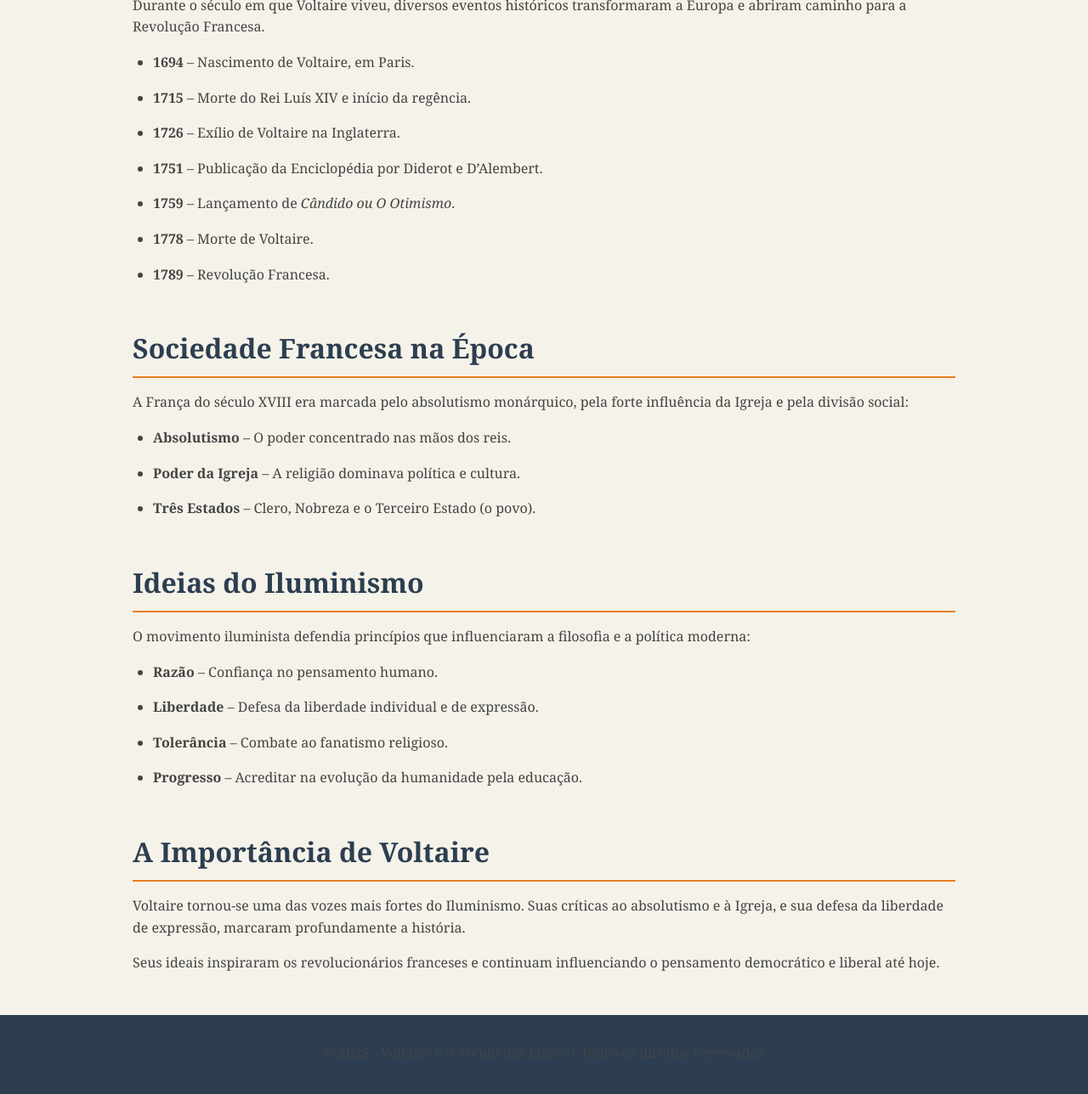
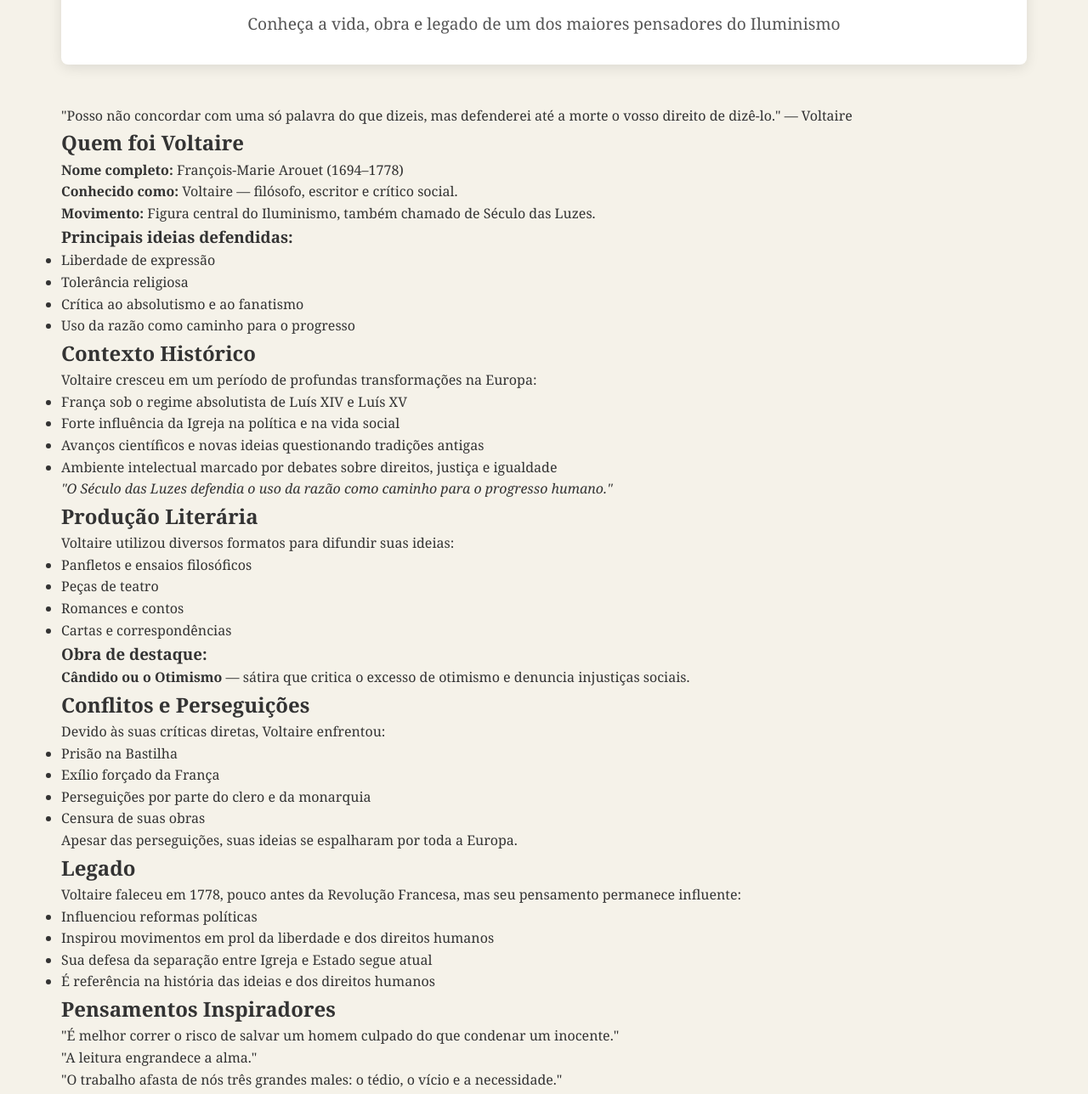
Before and after one commit to eli-bernardi/site-humanas, a plain HTML site: page html/momento.html in a window 1280 px wide. Shown: the part 746-2034 px from the top of the page at 85% size. Drawn offline with Linux system fonts and the light colour scheme.

Commit message:
atualização do Momento Histórico

```diff
--- a/css/momento.css
+++ b/css/momento.css
@@ -22,6 +22,9 @@ nav {
     max-width: 1200px;
     margin: 0 auto;
     padding: 0 2rem;
+}
+
+nav div {
     display: flex;
     justify-content: center;
     flex-wrap: wrap;
@@ -48,9 +51,9 @@ nav a:hover {
 
 /* Conteúdo principal */
 main {
-    max-width: 1000px;
+    max-width: 1200px;
     margin: 2rem auto;
-    padding: 0 1rem;
+    padding: 0 2rem;
 }
 
 .img-tema {
@@ -58,13 +61,13 @@ main {
     margin: 2rem auto;
     max-width: 100%;
     height: auto;
-    border-radius: 12px;
+    border-radius: 16px;
     box-shadow: 0 4px 15px rgba(0, 0, 0, 0.1);
 }
 
 .hero {
     text-align: center;
-    margin-bottom: 2rem;
+    margin-bottom: 3rem;
     padding: 2rem;
     background-color: #fff;
     border-radius: 8px;
@@ -79,6 +82,8 @@ main {
 
 .hero p {
     font-size: 1.2rem;
+    max-width: 800px;
+    margin: 0 auto;
     color: #555;
 }
 
@@ -92,31 +97,55 @@ main {
     max-width: 800px;
 }
 
-/* Seções */
-section {
+/* Estrutura com container e cards */
+.container {
+    display: grid;
+    gap: 2rem;
     margin-bottom: 3rem;
 }
 
-h2 {
-    font-size: 2rem;
-    margin-bottom: 1rem;
-    color: #2c3e50;
-    border-bottom: 2px solid #e67e22;
-    padding-bottom: 0.5rem;
+.card {
+    background-color: #fff;
+    border-radius: 12px;
+    padding: 1.5rem;
+    box-shadow: 0 4px 12px rgba(0, 0, 0, 0.05);
 }
 
-p, li {
+.card h2 {
+    color: #2c3e50;
     margin-bottom: 1rem;
+    padding-bottom: 0.5rem;
+    border-bottom: 2px solid #e67e22;
+    font-size: 1.8rem;
+}
+
+.card h3 {
+    margin: 1rem 0 0.5rem;
+    color: #e67e22;
+    font-size: 1.2rem;
+}
+
+.card ul {
+    list-style-type: disc;
+    padding-left: 1.5rem;
+    margin-top: 0.5rem;
+}
+
+.card li {
+    margin-bottom: 0.5rem;
     color: #444;
 }
 
-ul {
-    margin-left: 1.5rem;
-    list-style: disc;
+/* Citações */
+blockquote {
+    font-style: italic;
+    color: #555;
+    padding-left: 1rem;
+    margin: 1.5rem 0;
+    border-left: 3px solid #e74c3c;
 }
 
 /* Rodapé */
-
 footer {
     background-color: #2c3e50;
     color: #ecf0f1;
--- a/html/momento.html
+++ b/html/momento.html
@@ -1,76 +1,108 @@
 <!DOCTYPE html>
 <html lang="pt-BR">
+
 <head>
     <meta charset="UTF-8">
+    <link rel="stylesheet" href="../css/bibliografia.css">
     <meta name="viewport" content="width=device-width, initial-scale=1.0">
-    <link rel="stylesheet" href="../css/momento.css">
-    <link rel="shortcut icon" href="../img/9_pontos.png" type="image/png">
-    <title>Voltaire - Contexto Histórico</title>
+    <title>Voltaire - Bibliografia</title>
 </head>
+
 <body>
     <header>
         <nav>
             <div>
                 <a href="./index.html">Home</a>
-                <a href="./bibliografia.html">Bibliografia</a>
+                <a href="./bibliografia.html" class="pagina-atual">Bibliografia</a>
                 <a href="./multimidia.html">Recursos Multímidia</a>
-                <a href="./momento.html" class="pagina-atual">Momento Histórico</a>
+                <a href="./momento.html">Momento Histórico</a>
             </div>
         </nav>
     </header>
 
     <br><br>
-    <img src="../img/iluminismo.jpg" alt="Contexto Histórico de Voltaire" class="img-tema">
+    <img src="../img/voltaire.jpg" alt="Voltaire" class="img-tema">
 
     <main>
         <div class="hero">
-            <h1>O Século das Luzes</h1>
-            <p>Entenda a época em que Voltaire viveu e criou suas obras</p>
+            <h1>Voltaire e o Século das Luzes</h1>
+            <p>Conheça a vida, obra e legado de um dos maiores pensadores do Iluminismo</p>
         </div>
 
         <div class="highlight">
-            <p>"Posso não concordar com o que você diz, mas defenderei até a morte seu direito de dizê-lo." — Voltaire</p>
+            <p>"Posso não concordar com uma só palavra do que dizeis, mas defenderei até a morte o vosso direito de dizê-lo." — Voltaire</p>
         </div>
 
         <section>
-            <h2>Principais Acontecimentos do Século XVIII</h2>
-            <p>Durante o século em que Voltaire viveu, diversos eventos históricos transformaram a Europa e abriram caminho para a Revolução Francesa.</p>
+            <h2>Quem foi Voltaire</h2>
+            <p><strong>Nome completo:</strong> François-Marie Arouet (1694–1778)</p>
+            <p><strong>Conhecido como:</strong> Voltaire — filósofo, escritor e crítico social.</p>
+            <p><strong>Movimento:</strong> Figura central do Iluminismo, também chamado de Século das Luzes.</p>
+
+            <h3>Principais ideias defendidas:</h3>
             <ul>
-                <li><strong>1694</strong> – Nascimento de Voltaire, em Paris.</li>
-                <li><strong>1715</strong> – Morte do Rei Luís XIV e início da regência.</li>
-                <li><strong>1726</strong> – Exílio de Voltaire na Inglaterra.</li>
-                <li><strong>1751</strong> – Publicação da Enciclopédia por Diderot e D’Alembert.</li>
-                <li><strong>1759</strong> – Lançamento de <em>Cândido ou O Otimismo</em>.</li>
-                <li><strong>1778</strong> – Morte de Voltaire.</li>
-                <li><strong>1789</strong> – Revolução Francesa.</li>
+                <li>Liberdade de expressão</li>
+                <li>Tolerância religiosa</li>
+                <li>Crítica ao absolutismo e ao fanatismo</li>
+                <li>Uso da razão como caminho para o progresso</li>
             </ul>
         </section>
 
         <section>
-            <h2>Sociedade Francesa na Época</h2>
-            <p>A França do século XVIII era marcada pelo absolutismo monárquico, pela forte influência da Igreja e pela divisão social:</p>
+            <h2>Contexto Histórico</h2>
+            <p>Voltaire cresceu em um período de profundas transformações na Europa:</p>
             <ul>
-                <li><strong>Absolutismo</strong> – O poder concentrado nas mãos dos reis.</li>
-                <li><strong>Poder da Igreja</strong> – A religião dominava política e cultura.</li>
-                <li><strong>Três Estados</strong> – Clero, Nobreza e o Terceiro Estado (o povo).</li>
+                <li>França sob o regime absolutista de Luís XIV e Luís XV</li>
+                <li>Forte influência da Igreja na política e na vida social</li>
+                <li>Avanços científicos e novas ideias questionando tradições antigas</li>
+                <li>Ambiente intelectual marcado por debates sobre direitos, justiça e igualdade</li>
+            </ul>
+            <p><em>"O Século das Luzes defendia o uso da razão como caminho para o progresso humano."</em></p>
+        </section>
+
+        <section>
+            <h2>Produção Literária</h2>
+            <p>Voltaire utilizou diversos formatos para difundir suas ideias:</p>
+            <ul>
+                <li>Panfletos e ensaios filosóficos</li>
+                <li>Peças de teatro</li>
+                <li>Romances e contos</li>
+                <li>Cartas e correspondências</li>
+            </ul>
+
+            <h3>Obra de destaque:</h3>
+            <p><strong>Cândido ou o Otimismo</strong> — sátira que critica o excesso de otimismo e denuncia injustiças sociais.</p>
+        </section>
+
+        <section>
+            <h2>Conflitos e Perseguições</h2>
+            <p>Devido às suas críticas diretas, Voltaire enfrentou:</p>
+            <ul>
+                <li>Prisão na Bastilha</li>
+                <li>Exílio forçado da França</li>
+                <li>Perseguições por parte do clero e da monarquia</li>
+                <li>Censura de suas obras</li>
+            </ul>
+            <p>Apesar das perseguições, suas ideias se espalharam por toda a Europa.</p>
+        </section>
+
+        <section>
+            <h2>Legado</h2>
+            <p>Voltaire faleceu em 1778, pouco antes da Revolução Francesa, mas seu pensamento permanece influente:</p>
+            <ul>
+                <li>Influenciou reformas políticas</li>
+                <li>Inspirou movimentos em prol da liberdade e dos direitos humanos</li>
+                <li>Sua defesa da separação entre Igreja e Estado segue atual</li>
+                <li>É referência na história das ideias e dos direitos humanos</li>
             </ul>
         </section>
 
         <section>
-            <h2>Ideias do Iluminismo</h2>
-            <p>O movimento iluminista defendia princípios que influenciaram a filosofia e a política moderna:</p>
-            <ul>
-                <li><strong>Razão</strong> – Confiança no pensamento humano.</li>
-                <li><strong>Liberdade</strong> – Defesa da liberdade individual e de expressão.</li>
-                <li><strong>Tolerância</strong> – Combate ao fanatismo religioso.</li>
-                <li><strong>Progresso</strong> – Acreditar na evolução da humanidade pela educação.</li>
-            </ul>
-        </section>
-
-        <section>
-            <h2>A Importância de Voltaire</h2>
-            <p>Voltaire tornou-se uma das vozes mais fortes do Iluminismo. Suas críticas ao absolutismo e à Igreja, e sua defesa da liberdade de expressão, marcaram profundamente a história.</p>
-            <p>Seus ideais inspiraram os revolucionários franceses e continuam influenciando o pensamento democrático e liberal até hoje.</p>
+            <h2>Pensamentos Inspiradores</h2>
+            <p>"É melhor correr o risco de salvar um homem culpado do que condenar um inocente."</p>
+            <p>"A leitura engrandece a alma."</p>
+            <p>"O trabalho afasta de nós três grandes males: o tédio, o vício e a necessidade."</p>
+            <p>"Julgue um homem pelas suas perguntas e não pelas suas respostas."</p>
         </section>
     </main>
 
```
